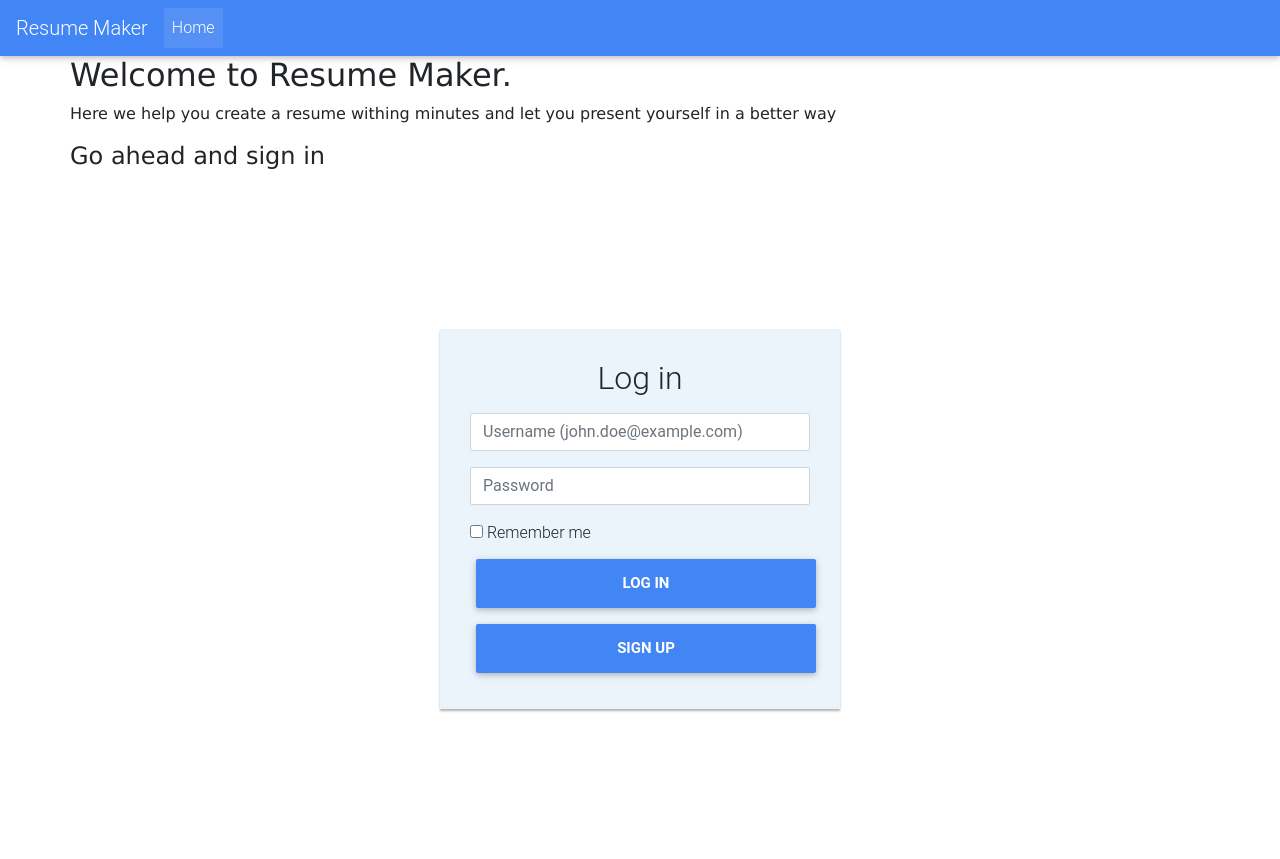
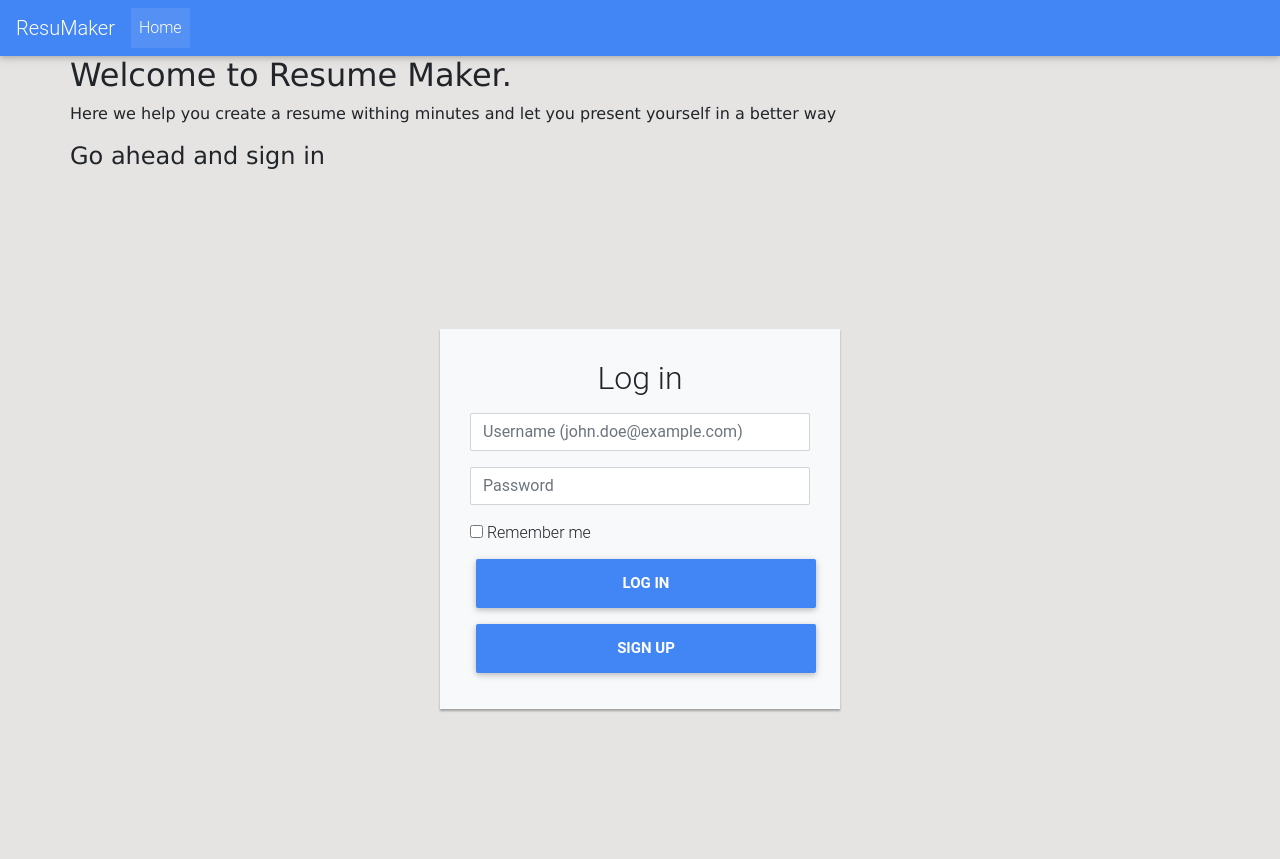
Before and after one commit to sriramrakshtih/CS561-Project, a PHP site: page / in a window 1280 px wide. Run offline with PHP 8.4, Linux system fonts and the light colour scheme; some libraries are stand-ins or nearby versions; some web fonts are replaced.

Commit message:
temp style

```diff
--- a/WikfixResume/css/login_style.css
+++ b/WikfixResume/css/login_style.css
@@ -1,11 +1,11 @@
 .login-div {
 	width: 400px;
   	margin: 150px auto;
-		background: rgb(182, 172, 153);
+		background: rgb(134, 134, 49);
 }
   .login-div form {
   	margin-bottom: 15px;
-      background: #EBF4FA;
+      background: rgb(248, 249, 250);
       box-shadow: 0 2px 2px rgba(0, 0, 0, 0.3);
       padding: 30px;
 
--- a/WikfixResume/css/style.css
+++ b/WikfixResume/css/style.css
@@ -3,23 +3,16 @@ body {
     padding: 0;
     height: 100%;
     width: 100%;
-<<<<<<< Updated upstream
-    background-image: rgb(86, 131, 158);
+    background-image: rgb(228, 233, 236);
 
-=======
     background: #E5E4E2;
->>>>>>> Stashed changes
 
 }
 
 .sign-up-div {
     width: 400px;
     box-shadow: 0 0 2px 0 rgba(0, 0, 0, 0.3);
-<<<<<<< Updated upstream
-    background: rgb(222, 240, 248);
-=======
-    background: #EBF4FA;
->>>>>>> Stashed changes
+    background: rgb(248, 249, 250);
     padding: 20px;
     margin: 5% auto 0;
     text-align: center;
--- a/WikfixResume/index.html
+++ b/WikfixResume/index.html
@@ -20,7 +20,7 @@
     <body>
     <header>
         <nav class="navbar navbar-expand-lg navbar-dark primary-color">
-            <a class="navbar-brand" href="#">Resume Maker </a>
+            <a class="navbar-brand" href="#">ResuMaker </a>
                 <ul class="navbar-nav mr-auto">
                     <li class="nav-item active">
                         <a class="nav-link" href="#">Home
--- a/WikfixResume/login.html
+++ b/WikfixResume/login.html
@@ -18,7 +18,7 @@
     <body>
     <header>
         <nav class="navbar navbar-expand-lg navbar-dark primary-color">
-            <a class="navbar-brand" href="#">Resume Maker</a>
+            <a class="navbar-brand" href="#">ResuMaker</a>
             <button class="navbar-toggler" type="button" data-toggle="collapse" data-target="#basicExampleNav"
                     aria-controls="basicExampleNav" aria-expanded="false" aria-label="Toggle navigation">
                 <span class="navbar-toggler-icon"></span>
--- a/WikfixResume/questionnaire.html
+++ b/WikfixResume/questionnaire.html
@@ -20,7 +20,7 @@
 <body>
 <header>
     <nav class="navbar navbar-expand-lg navbar-dark primary-color">
-        <a class="navbar-brand" href="#">Wikfix </a>
+        <a class="navbar-brand" href="#">ResuMaker</a>
         <button class="navbar-toggler" type="button" data-toggle="collapse" data-target="#basicExampleNav"
                 aria-controls="basicExampleNav" aria-expanded="false" aria-label="Toggle navigation">
             <span class="navbar-toggler-icon"></span>
@@ -33,7 +33,7 @@
                         <span class="sr-only">(current)</span>
                     </a>
                 </li>
-                <li class="nav-item">
+               <!-- <li class="nav-item">
                     <a class="nav-link" href="#">Features</a>
                 </li>
                 <li class="nav-item">
@@ -54,7 +54,7 @@
                 <div class="md-form my-0">
                     <input class="form-control mr-sm-2" type="text" placeholder="Search" aria-label="Search">
                 </div>
-            </form>
+            </form> -->
         </div>
     </nav>
 </header>
```
Also changed, not shown: 1 other file.
